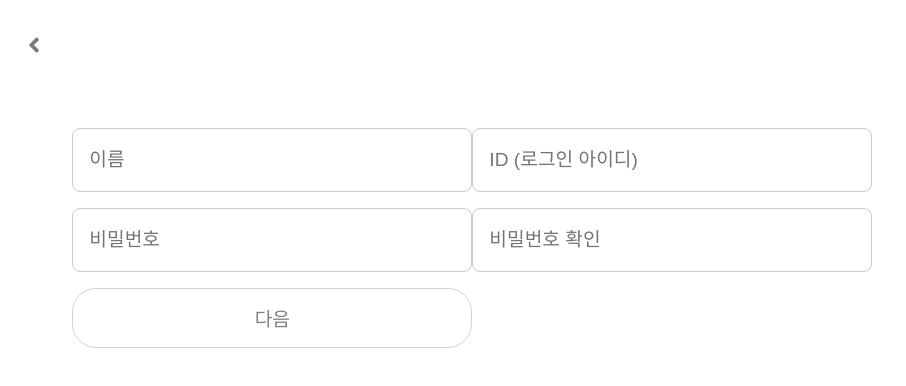
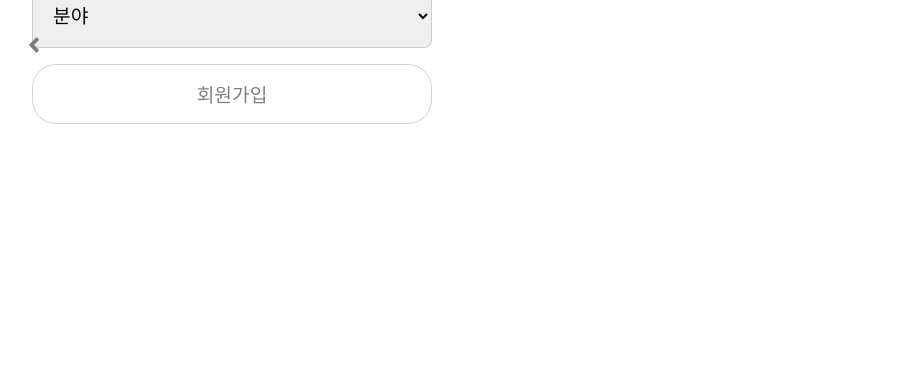
Before and after one commit to JNU-econovation/Whoz-in-FE, a React (Create React App) app: page /join in a window 1280 px wide. Both pictures are taken after a click on the button "다음". Shown: the top 386 px of the page, without its empty margins (0-906 px from the left). Built offline with nearby package versions, Linux system fonts and the light colour scheme.

Commit message:
design: 회원 정보 드롭다운 스타일 수정

```diff
--- a/src/pages/join.jsx
+++ b/src/pages/join.jsx
@@ -13,6 +13,31 @@ const ScrollContainer = styled.div`
     transform: ${({ showSecondStep }) => (showSecondStep ? "translateY(-60%)" : "translateY(0)")}; /* 첫 번째 페이지는 아래로, 두 번째 페이지는 위로 */
     height: 100%;
 `
+const StyledSelect = styled.select`
+    height: 4rem;
+    border: 1px solid #ccc;
+    margin-bottom: 1rem;
+    padding-left: 1rem;
+    border-radius: 0.5rem;
+    font-size: 1.2rem;
+    width: 100%;
+    max-width: 25rem;
+    box-sizing: border-box;
+
+&:focus {
+  border-color: #007bff;
+  outline: none;
+}
+`;
+
+const StyledLabel = styled.label`
+font-size: 1rem;
+color: #333;
+font-family: 'Pretendard', sans-serif;
+margin-top: 1rem;
+`;
+
+//TODO: 페이지 예쁘게 넘어가게 처리 다시하기  (12/25)
 
 const Join = () => {
     const navigate = useNavigate()
@@ -26,7 +51,7 @@ const Join = () => {
     // 스크롤 넘어가고 받을 정보
     const [showSecondStep, setShowSecondStep] = useState(false)
     const [Generation, setGeneration] = useState("") // 기수
-    const [field, setField] = useState("") // 분야
+    const [position, setPosition] = useState("") // 분야
 
 
     const handleJoin = () => {
@@ -46,10 +71,7 @@ const Join = () => {
     }
 
     const handleNext = () => {
-        if (!name || !loginid || !password || !confirmPassword) {
-            alert("아직 입력하지 않은 값이 있습니다.")
-            return
-        }
+
         setShowSecondStep(true)
     }
 
@@ -95,8 +117,8 @@ const Join = () => {
                         </Button>
 
                         <div>
-                            <label htmlFor="classNumber">기수</label>
-                            <select
+                            <StyledLabel htmlFor="classNumber">기수</StyledLabel>
+                            <StyledSelect
                                 id="classNumber"
                                 value={Generation}
                                 onChange={(e) => setGeneration(e.target.value)}
@@ -106,24 +128,24 @@ const Join = () => {
                                         {28 - i}
                                     </option>
                                 ))}
-                            </select>
+                            </StyledSelect>
                         </div>
 
                         <div>
-                            <label htmlFor="field">분야</label>
-                            <select
-                                id="field"
-                                value={field}
-                                onChange={(e) => setField(e.target.value)}
+
+                            <StyledSelect
+                                id="position"
+                                value={position}
+                                onChange={(e) => setPosition(e.target.value)}
                             >
-                                <option value="">선택하세요</option>
-                                <option value="field1">BE</option>
-                                <option value="field2">FE</option>
-                                <option value="field3">AOS</option>
-                                <option value="field4">iOS</option>
-                                <option value="field5">AI</option>
-                                <option value="field5">GAME</option>
-                            </select>
+                                <option value="">분야</option>
+                                <option value="BE">BE</option>
+                                <option value="FE">FE</option>
+                                <option value="AOS">AOS</option>
+                                <option value="IOS">iOS</option>
+                                <option value="AI">AI</option>
+                                <option value="GAME">GAME</option>
+                            </StyledSelect>
                         </div>
 
                         <Button onClick={handleJoin}>회원가입</Button>
```
